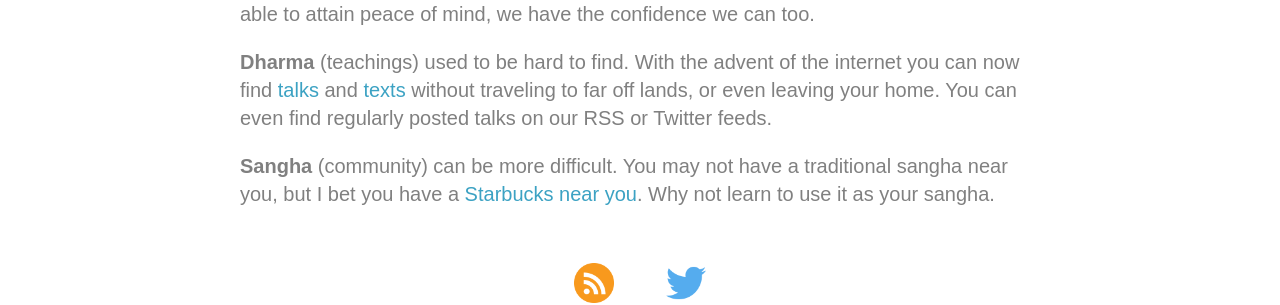
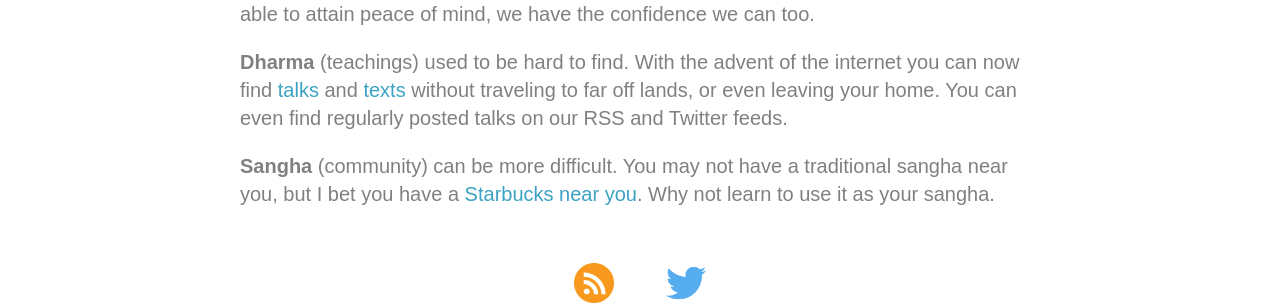
Before and after one commit to StarbucksSangha/StarbucksSangha, a Jekyll site: the page built from index.md, in a window 1280 px wide. Shown: the part 165-470 px from the top of the page. Built offline with Jekyll 4.4.1, drawn with Linux system fonts in a browser that asks for light colours.

Commit message:
Update index.md

```diff
--- a/index.md
+++ b/index.md
@@ -8,6 +8,6 @@
 
 <b>Buddha</b> (awakened one) is an inspiration. Because Siddhārtha Gautama and others were able to attain peace of mind, we have the confidence we can too.
 
-<b>Dharma</b> (teachings) used to be hard to find. With the advent of the internet you can now find [talks](https://www.dhammatalks.org/mp3_collections_index.html){:target="_blank"} and [texts](https://www.dhammatalks.org/suttas/index.html){:target="_blank"} without traveling to far off lands, or even leaving your home. You can even find regularly posted talks on our RSS or Twitter feeds.
+<b>Dharma</b> (teachings) used to be hard to find. With the advent of the internet you can now find [talks](https://www.dhammatalks.org/mp3_collections_index.html){:target="_blank"} and [texts](https://www.dhammatalks.org/suttas/index.html){:target="_blank"} without traveling to far off lands, or even leaving your home. You can even find regularly posted talks on our RSS and Twitter feeds.
 
 <b>Sangha</b> (community) can be more difficult. You may not have a traditional sangha near you, but I bet you have a [Starbucks near you](https://www.starbucks.com/store-locator){:target="_blank"}. Why not learn to use it as your sangha.
```
